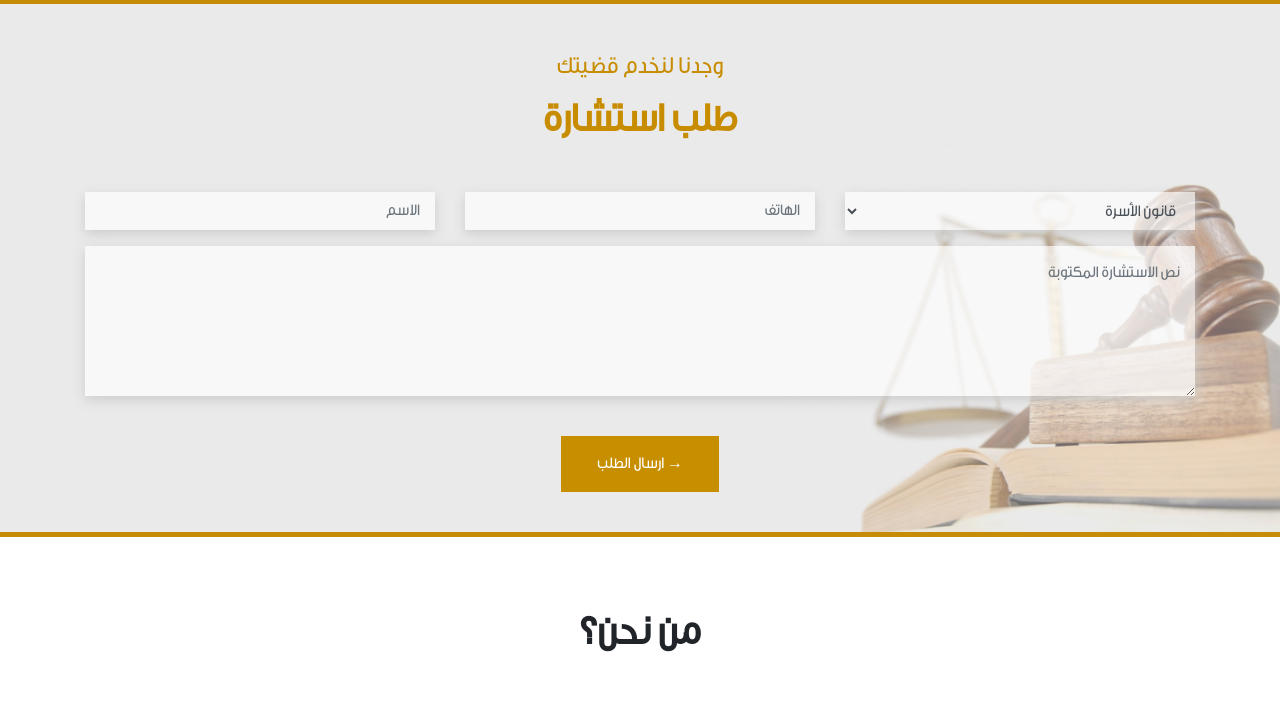
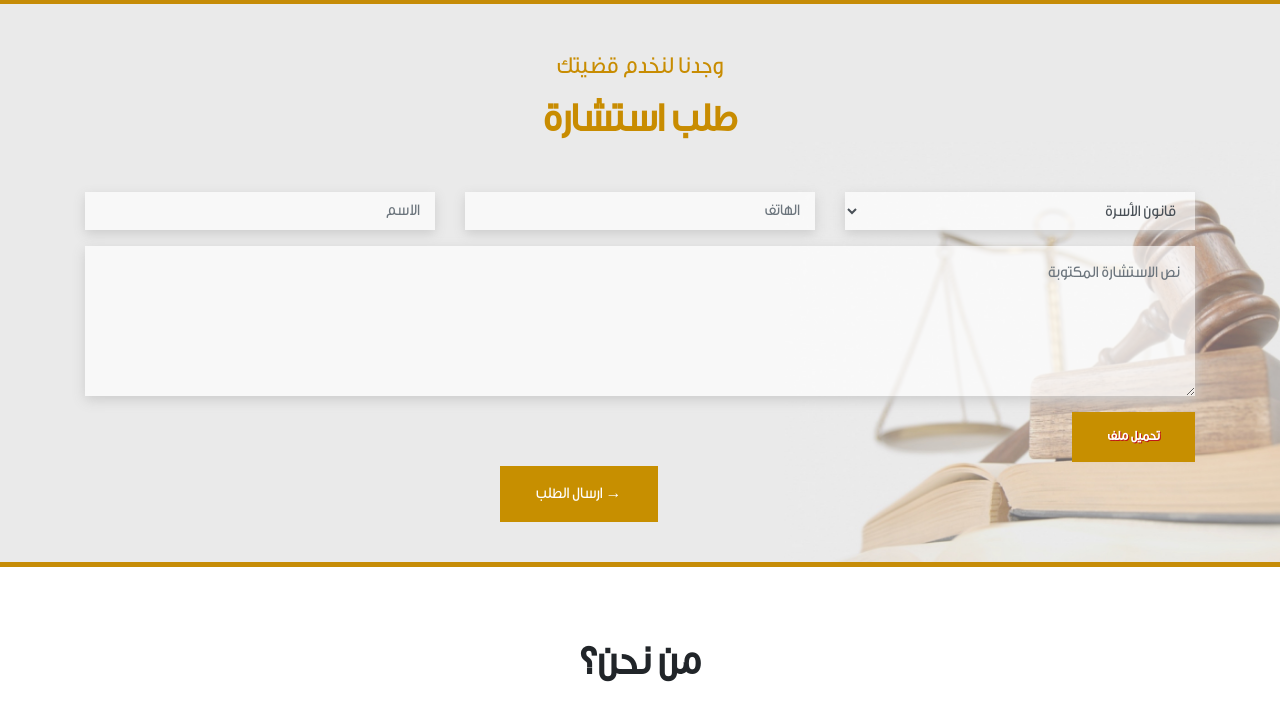
Before and after one commit to AlexFrundin/jali, a Django app: page / in a window 1280 px wide. Shown: the part 2198-2900 px from the top of the page. Run offline with Django 3.2, Linux system fonts and the light colour scheme; data comes from the database, SQL or seed files in the repository; both versions use the stored data as it was after the commit; some libraries are stand-ins or nearby versions.

Commit message:
add-file

```diff
--- a/mainapp/admin.py
+++ b/mainapp/admin.py
@@ -3,8 +3,8 @@ from mainapp.models import *
 
 @admin.register(Consultation)
 class ConsultationAdmin(admin.ModelAdmin):
-    fields = ['name','phone', 'category', 'text','is_paid']
-    list_display = ('name','phone', 'category', 'text','is_paid')
+    fields = ['name','phone', 'category', 'text','is_paid', 'file']
+    list_display = ('name','phone', 'category', 'text','is_paid', 'file')
     list_display_links = ('name','phone')
     list_filter = ('category', 'is_paid')
 
--- a/mainapp/models.py
+++ b/mainapp/models.py
@@ -2,6 +2,8 @@ from django.db import models
 from django.utils.safestring import mark_safe
 # Create your models here.
 
+def file_directory_path(instance, filename):
+    return 'document/{0}/{1}'.format(instance.phone,filename)
 
 class Consultation(models.Model):
     class Meta:
@@ -14,6 +16,7 @@ class Consultation(models.Model):
     text = models.TextField()
 
     is_paid = models.BooleanField(default=False)
+    file = models.FileField("files", upload_to=file_directory_path, default='')
     def __str__(self):
         return self.phone
 
--- a/static/css/master.css
+++ b/static/css/master.css
@@ -8,6 +8,37 @@ body{
     margin: 0;
     /* direction: rtl; */
 }
+
+.custom-file-input-my::-webkit-file-upload-button {
+  visibility: hidden;
+}
+.custom-file-input-my::before {
+  content: 'تحميل ملف';
+  display: inline-block;
+  color: #fff;
+  background: #C78F00;
+  border-radius: 0;
+  padding: 15px 35px;
+  transition: all 0.3s ease-in-out;
+  -webkit-transition: all 0.3s ease-in-out;
+  -moz-transition: all 0.3s ease-in-out;
+  outline: none;
+  white-space: nowrap;
+  -webkit-user-select: none;
+  cursor: pointer;
+  text-shadow: 1px 1px #be1717;
+  font-weight: 700;
+  font-size: 10pt;
+  opacity: 1;
+}
+
+.custom-file-input-my:hover::before {
+  box-shadow: inset 0 0 20px #888;
+  background: #E4A300;
+}
+/* .custom-file-input-my:active::before {
+  background: -webkit-linear-gradient(top, #a73a3a, #d50e0e);
+} */
 
 .contactform {
     background: #f6f6f6;
--- a/templates/include/payment_order.html
+++ b/templates/include/payment_order.html
@@ -31,6 +31,11 @@
         </div>
       </div>
     </div>
+    <div class="text-right">
+      <label class="custom-file-input-my pull-right" for="Upload" >
+      </label>
+      <input type="file" id="Upload" name="file_my" style="visibility: hidden" >
+    </div>
     <div class="text-center">
       <button type="submit" class="btn btn-yellow mt-4">ارسال الطلب →</button>
     </div>
```
Also changed, not shown: payment/views.py (+6 -1 lines), db.sqlite3, mainapp/migrations/0005_auto_20181108_1623.py (added), mainapp/migrations/0006_auto_20181108_1810.py (added).
